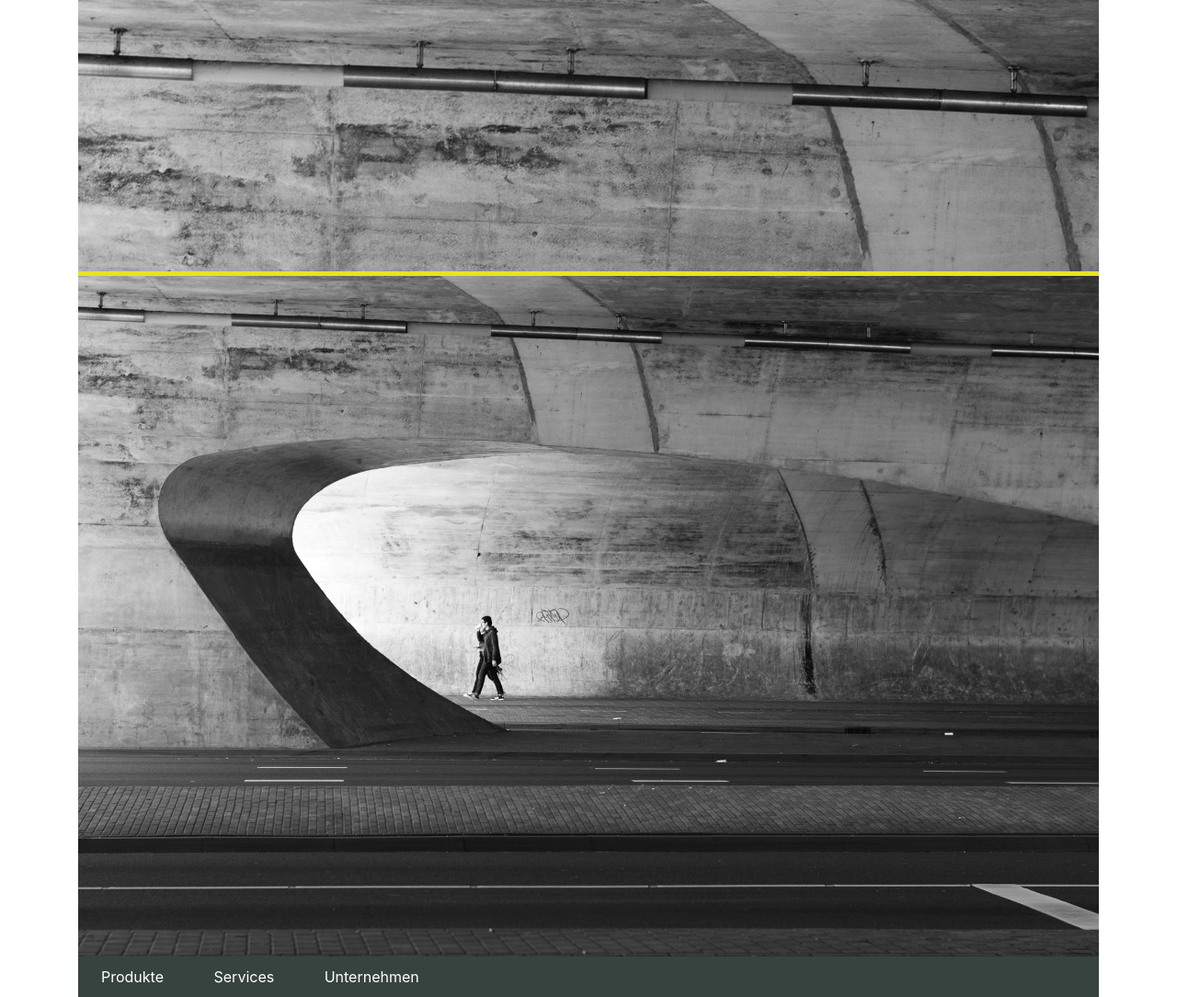
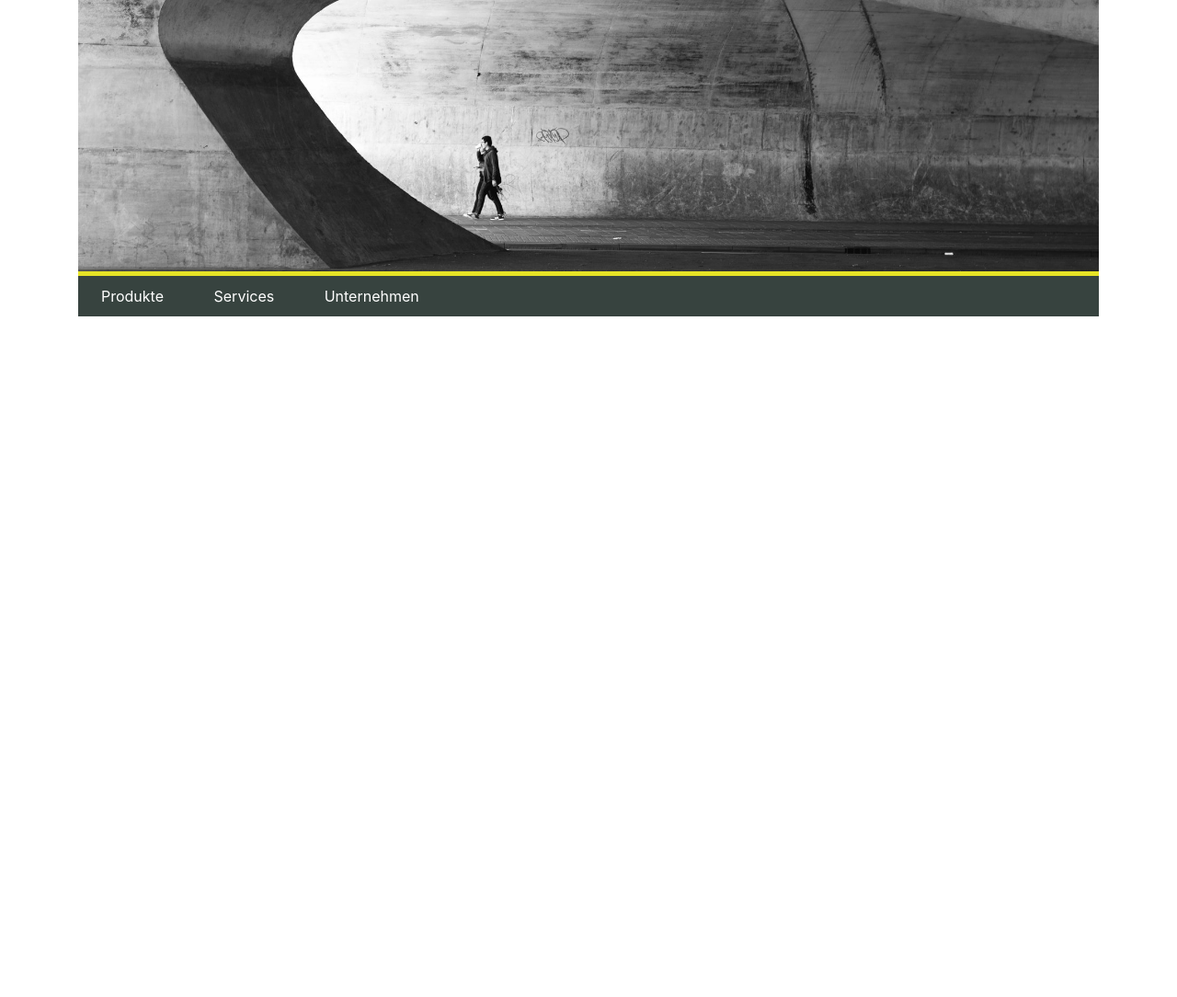
Before and after one commit to chgla001/preview-website-0001, a plain HTML site: page index.html in a window 1280 px wide. Shown: the whole page at 92% size. After the commit the page ends 800 px from the top, so only its background shows below. Drawn offline with nearby package versions, Linux system fonts and the light colour scheme.

Commit message:
fix image

```diff
--- a/index.html
+++ b/index.html
@@ -17,10 +17,7 @@
 </head>
 <body class="container">
 <header class="header">
-    <div class="header__image"></div>
-    <div class="image-wrapper">
-        <img src="assets/pexels-photo-1038940.jpeg" width="100%">
-    </div>
+    <img class="header__image" src="assets/pexels-photo-1038940.jpeg" width="100%">
 </header>
 <nav>
     <div class="header__nav">
--- a/styles/main.css
+++ b/styles/main.css
@@ -5,9 +5,8 @@
 .header__image {
     height: 300px;
     width: 100%;
-    background-size: 50% 50%;
-    background: url('../assets/pexels-photo-1038940.jpeg') no-repeat;
     border-bottom: #e6e326 solid 5px;
+    object-fit: cover;
 }
 
 .header__nav {
```
